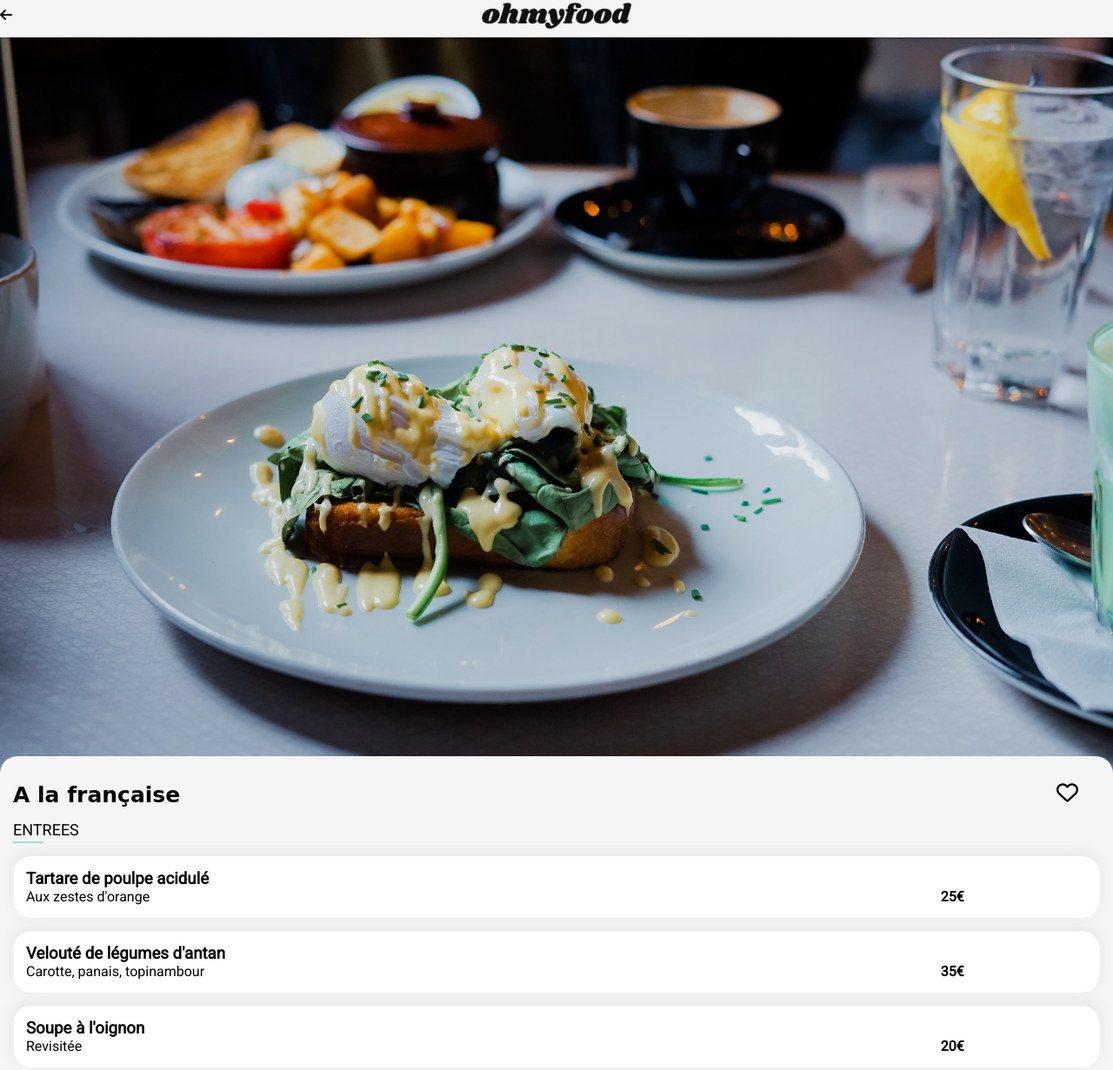
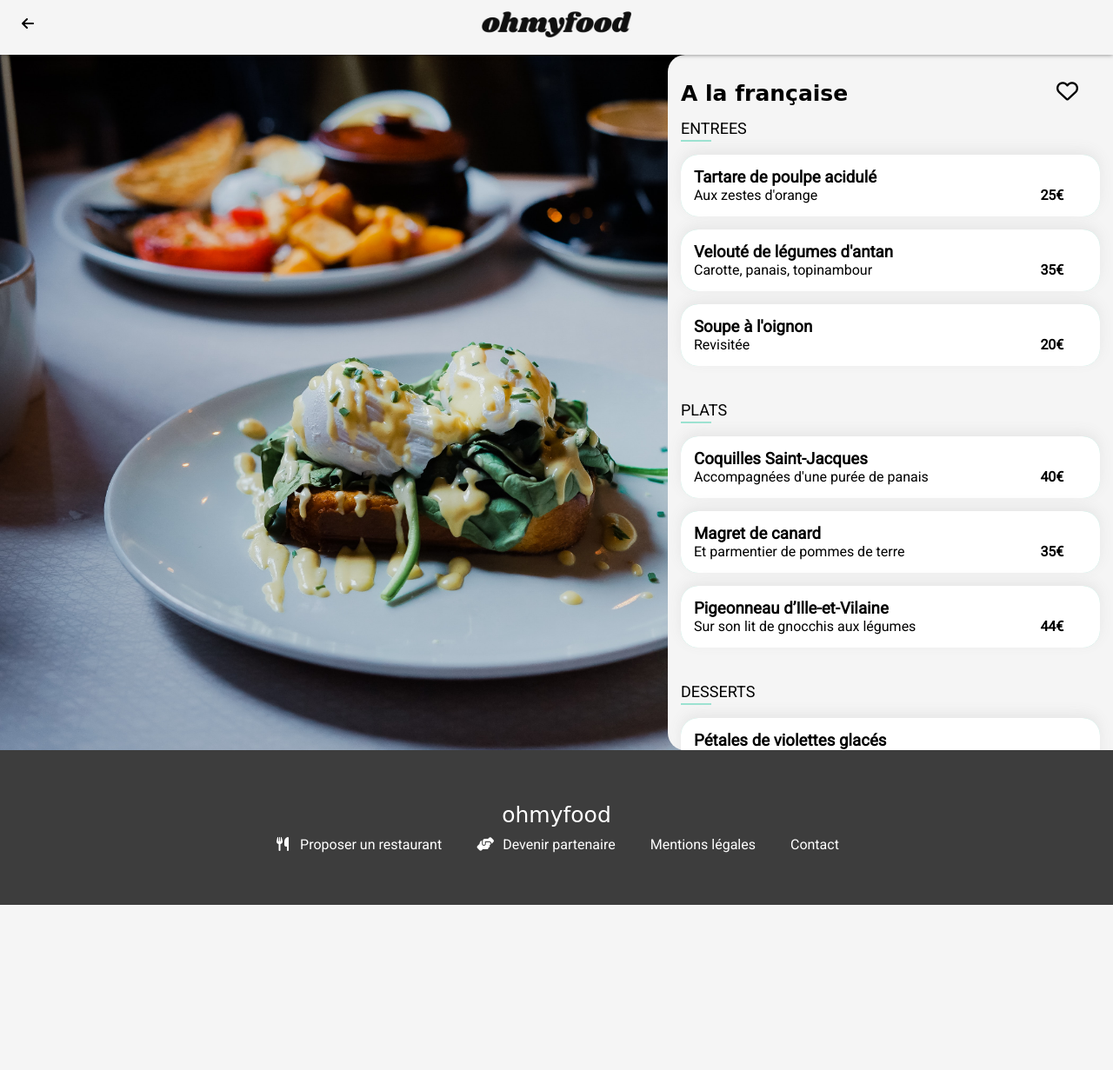
Before and after one commit to Fb921/Openclassrooms_Projet3, a plain HTML site: page a_la_francaise_menu_page.html in a window 1280 px wide. Shown: the part 7-1238 px from the top of the page at 87% size. After the commit the page ends 1048 px from the top, so only its background shows below. Drawn offline with Linux system fonts and the light colour scheme; a web font is replaced by a local one.

Commit message:
Adaptation sur différents écran

```diff
--- a/a_la_francaise_menu_page.html
+++ b/a_la_francaise_menu_page.html
@@ -9,13 +9,14 @@
     </head>
     <body>
         <header>
-            <div class="header-previous-arrow"><i class='fas fa-arrow-left'></i></div>
+            <div class="header-previous-arrow"><a href="index.html"><i class='fas fa-arrow-left'></i></a></div>
             <img id="logo" src="./images/ohmyfood.png" height="30" width="auto"/>
         </header>
         <main>
             <section class="menu_img-container"><img src="./images/restaurants/toa-heftiba-DQKerTsQwi0-unsplash.jpg" class="menu_img"/></section>
             <section class="menu_parent-container">
-                <h1 class="menu-parent-container_title"><span>A la française</span><i class='far fa-heart heart-icon'></i></h1>
+                <h1 class="menu-parent-container_title"><span>A la française</span><a href="#"><i class='far fa-heart heart-icon first_heart'></i></a>
+                    <i class='fas fa-heart full-heart-icon second-heart'></i></h1>
                 <section class="type-menu_container">
                     <h2 class="type-menu_title">ENTREES</h2>
                     <div class="menu_container">
@@ -126,10 +127,12 @@
         </main>
         <footer>
             <div class="footer_logo">ohmyfood</div>
-            <a href="" class="footer_link"><i class='fas fa-utensils footer-icon'></i>Proposer un restaurant</a>
-            <a href="" class="footer_link"><i class='fas fa-hands-helping footer-icon'></i>Devenir partenaire</a>
-            <a href="" class="footer_link">Mentions légales</a>
-            <a href="" class="footer_link">Contact</a>
+            <div>
+                <a href="" class="footer_link"><i class='fas fa-utensils footer-icon'></i>Proposer un restaurant</a>
+                <a href="" class="footer_link"><i class='fas fa-hands-helping footer-icon'></i>Devenir partenaire</a>
+                <a href="" class="footer_link">Mentions légales</a>
+                <a href="" class="footer_link">Contact</a>
+            </div>
          </footer>
     </body>
 </html>
--- a/a_la_française_style.css
+++ b/a_la_française_style.css
@@ -5,6 +5,15 @@ body{
 }
 .header-previous-arrow{
     position:absolute;
+    padding:0 25px;
+}
+.header-previous-arrow > a{
+    color:black;
+}
+:is(.header-previous-arrow > a):hover{
+    background: -webkit-linear-gradient(#9356DC,#FF79DA );
+    -webkit-background-clip: text;
+    -webkit-text-fill-color: transparent;
 }
 header{
     height:50px;
@@ -17,7 +26,6 @@ header{
 #logo{
     margin:10px 0;
 }
-
 /*Content*/
 .menu_img_container{
     width:100%;
@@ -42,6 +50,23 @@ header{
     padding: 0 40px 0 15px;
     display:flex;
     justify-content:space-between;
+    position:relative;
+}
+.first_heart{
+    position:absolute;
+    right:40px;
+    color:black;
+    background-color:#f5f5f5;
+    cursor:pointer;
+    transition:opacity 500ms;
+}
+.first_heart:hover{
+    opacity:0;
+}
+.second-heart{
+    background: -webkit-linear-gradient(#9356DC,#FF79DA );
+    -webkit-background-clip: text;
+    -webkit-text-fill-color: transparent;
 }
 .type-menu_container{
     padding: 0 15px;
@@ -88,6 +113,8 @@ header{
     background-color:white;
     display:flex;
     cursor:pointer;
+    text-overflow:ellipsis;
+    overflow:hidden;
 }
 @keyframes roll_in{
     0%{transform: rotate(360deg)}
@@ -102,10 +129,11 @@ header{
     font-size:25px;
 }
 .menu-element_block:hover + div{
-    width:100px;
+    width:100px !important;
     animation-name:roll_in;
     animation-duration:500ms;
     animation-play-state:running;
+    overflow:hidden;
 }
 .menu_element2{
     animation-delay:200ms;
@@ -116,14 +144,20 @@ header{
 .menu-element_txt{
     padding:15px ;
     width:85%;
+    overflow:hidden;
 
 }
 .menu_title{
     font-weight:bold;
     margin:0;
+    text-overflow:ellipsis;
+    overflow:hidden;
+    white-space: nowrap;
 }
 .menu_desc{
-
+    white-space:nowrap;
+    text-overflow:ellipsis;
+    overflow:hidden;
 }
 .menu-element_price{
     width:15%;
@@ -176,3 +210,51 @@ footer{
     width:20px;
     text-align:center
 }
+
+@media only screen and (min-width:769px){
+    header{
+        padding:10px 0;
+    }
+    main{
+        display:flex;
+    }
+    .menu_img-container{
+        height:100vh;
+        overflow:hidden;
+        display:flex;
+        justify-content:center;
+    }
+    .menu_img-container > img{
+        height:100%;
+        width:auto;
+    }
+    .menu_parent-container{
+        position:absolute;
+        top:auto;
+        right:0;
+        height:100vh;
+        width:40%;
+        box-sizing:border-box;
+        border-radius:20px 0 0 20px;
+        overflow:scroll;
+    }
+    .menu_parent-container::-webkit-scrollbar{
+        position:absolute;
+        width:7px;
+    }
+    .menu_parent-container::-webkit-scrollbar-thumb{
+        background-color:gray;
+        border-radius:10px;
+    }
+  footer{
+      text-align:center;
+      padding:60px;
+  }
+    footer > div {
+        display:flex;
+        justify-content:center;
+    }
+    .footer_link{
+        margin:0 20px;
+    }
+}
--- a/style.css
+++ b/style.css
@@ -1,8 +1,7 @@
 body{
     font-family: 'Roboto', sans-serif;
-    margin:0;
+    margin:0 auto;
     min-width:370px;
-    max-width:1980px;
 }
 .spinner_container{
     position:fixed;
@@ -84,7 +83,8 @@ header{
     text-align:center;
     box-shadow:0 0 5px rgba(0,0,0,0.5);
     position:relative;
-    z-index:1
+    z-index:1;
+    transition:padding 1s;
 }
 #logo{
     margin:10px 0;
@@ -133,7 +133,8 @@ header{
     background-color:#f2f2f2;
     color:gray;
     border-radius:15px;
-    padding:20px 0;
+    padding:20px 20px 20px 0;
+    box-sizing:border-box;
     margin-bottom:20px;
     cursor:pointer;
 }
@@ -215,7 +216,7 @@ a{
     font-size:25px;
     position:relative;
     background-color:white;
-    transition:color 1s, background-color 1s;
+    transition:color 500ms, background-color 500ms;
 }
 .heart-icon:hover{
     cursor:pointer;
@@ -253,3 +254,59 @@ footer{
     width:20px;
     text-align:center
 }
+
+@media only screen and (min-width:769px){
+    header{
+        padding:10px 0;
+    }
+    .fonctionnement-section {
+        max-width:1280px;
+        margin:auto;
+    }
+  .fonctionnement-section > div{
+    display:flex;
+    justify-content:space-between;
+    flex-wrap:wrap;
+  }
+  .restaurant_section{
+      margin:30px 0 0 0;
+  }
+  .restaurant_section > div{
+    display:flex;
+    justify-content:space-around;
+    flex-wrap:wrap;
+    max-width:1200px;
+    margin:auto;
+  }
+  .restaurant_section > h2{
+    text-align:center;
+    font-size:30px;
+    font-weight:bold;
+    margin:0 0 40px 0;
+
+  }
+  .fonctionnement_element{
+      width:33%;
+  }.restaurant_element{
+      width:45%;
+      margin:0 0 40px 0;
+  }
+  .restauraut-element_img-container{
+      height:210px;
+  }
+  .fonctionnement-element_number-container{
+      position:static;
+      margin:0 0 0 10px;
+  }
+  footer{
+      text-align:center;
+      padding:60px;
+  }
+  footer > div {
+    display:flex;
+    justify-content:center;
+}
+.footer_link{
+    margin:0 20px;
+}
+}
```
Also changed, not shown: index.html (+8 -4 lines).
